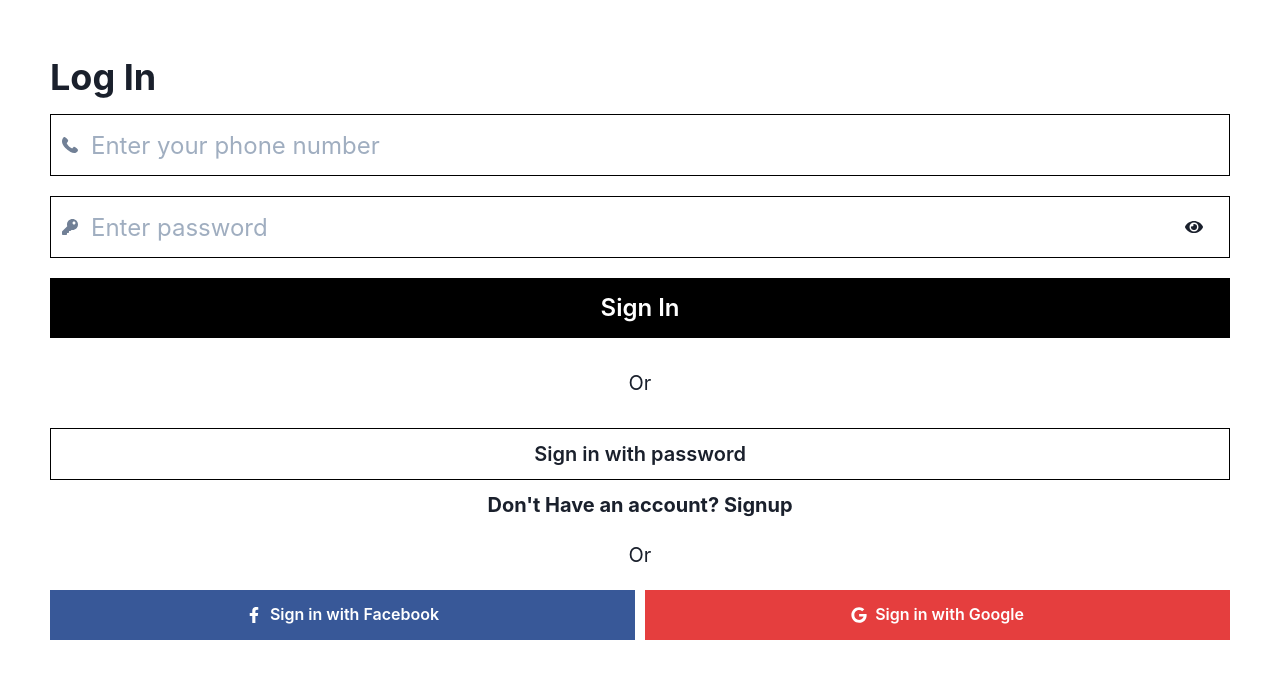
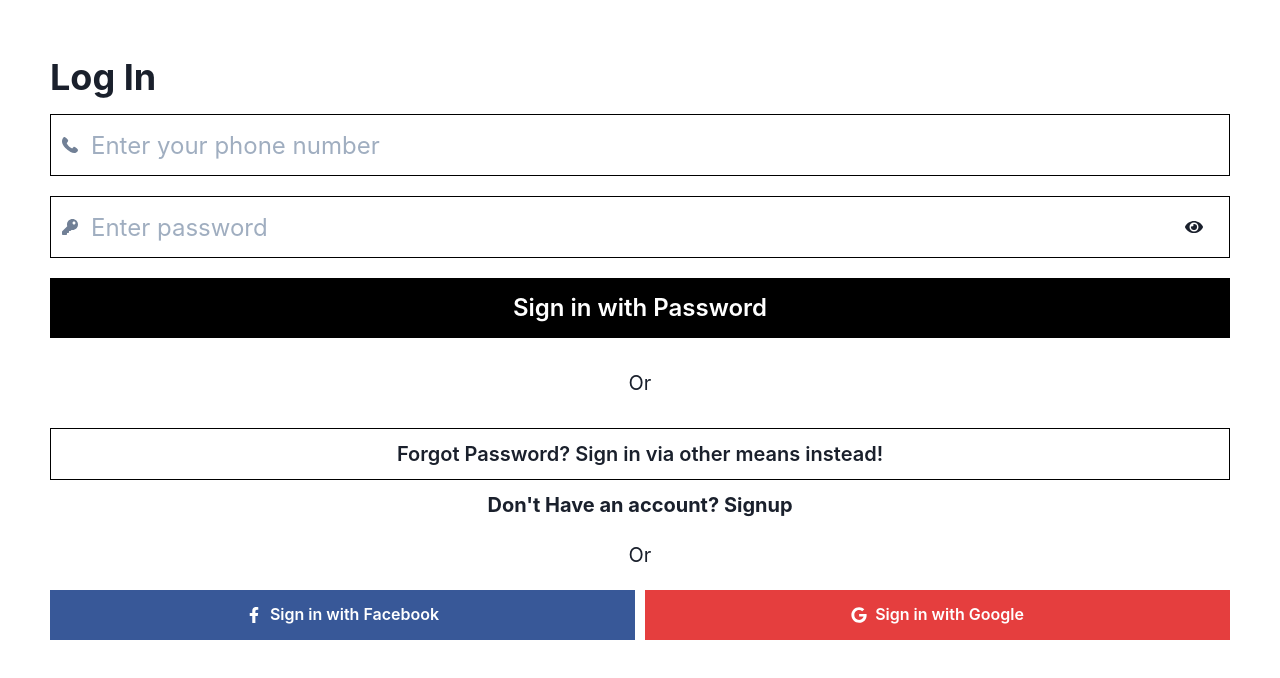
Before and after one commit to itskhaledmohammad/ts-react-login-flow, a React (Create React App) app: page /login_with_password in a window 1280 px wide. Shown: the top 678 px of the page. Built offline with nearby package versions, Linux system fonts and the light colour scheme.

Commit message:
Made some visual changes to the page.

```diff
--- a/src/login_password/LoginPassword.tsx
+++ b/src/login_password/LoginPassword.tsx
@@ -85,12 +85,12 @@ export const LoginPassword = ():JSX.Element => {
 
 
     <Button {...commonStyle} size="lg" {...blackButtonStyle}  padding="30px 0" onClick={handleSignIn}>
-        <Text fontSize="2xl">Sign In</Text>
+        <Text fontSize="2xl">Sign in with Password </Text>
     </Button>
     <Flex margin="20px 0">
         <Text>Or</Text>
     </Flex>
-    <Button {...commonStyle} variant="outline" borderColor="black" borderRadius="0"  padding="25px 0"><Text fontSize="xl" as={RLink} to="/login_with_password">Sign in with password</Text></Button>
+    <Button {...commonStyle} variant="outline" borderColor="black" borderRadius="0"  padding="25px 0"><Text fontSize="xl" as={RLink} to="/login">Forgot Password? Sign in via other means instead!</Text></Button>
     <Text as="strong">Don't Have an account? <Link to="/signup" as={RLink}>Signup</Link></Text>
     <Flex marginTop="20px">
         <Text>Or</Text>
```
